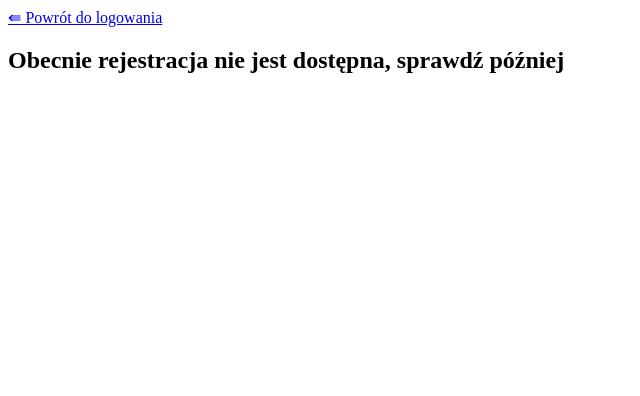
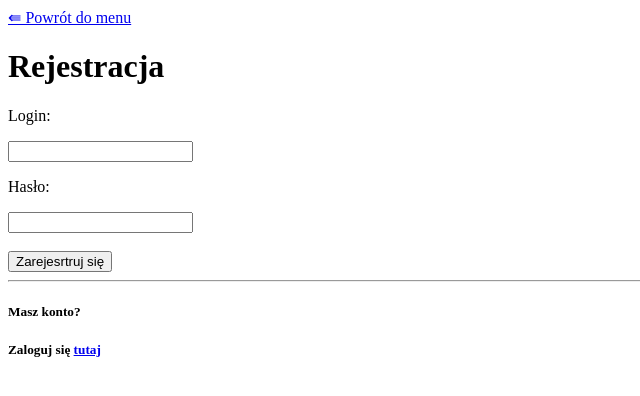
Before and after one commit to Leonard-2012/Strona_z_Szyfrem, a Flask app: page /rejestracja in a window 1280 px wide. Shown: the top 396 px of the page, without its empty margins (0-640 px from the left). Run offline with Flask 3, Linux system fonts and the light colour scheme.

Commit message:
4.1.1 - logowanie, wylogowywanie i rejestracja

```diff
--- a/app.py
+++ b/app.py
@@ -1,6 +1,7 @@
 from flask import Flask, render_template, request, redirect, url_for, session
 import random
 import sqlite3 as sql3
+from datetime import datetime
 
 app = Flask(__name__)
 app.secret_key = '#Super_wazny_klucz'
@@ -17,7 +18,7 @@ def init_db():
     CREATE TABLE IF NOT EXISTS users(
         login TEXT NOT NULL PRIMARY KEY,
         haslo TEXT NOT NULL,
-        poziom INTEGER
+        data TEXT NOT NULL
     )
     """)
     cur.execute("""
@@ -117,7 +118,6 @@ def sprawdz_logowanie(login, haslo):
     )
     wynik = cur.fetchone()
     conn.close()
-    print(haslo, wynik)
     if haslo == wynik[1]:
         wynik = 1
     else:
@@ -227,6 +227,7 @@ def logowanie():
         try:
             if sprawdz_logowanie(request.form['login'], request.form['haslo']):
                 session['zalogowany'] = True
+                session['login'] = request.form['login']
                 return render_template('administracja.html')
             else:
                 return render_template('logowanie.html', zle=1)
@@ -236,14 +237,46 @@ def logowanie():
         return render_template('logowanie.html', zle=0)
 
 
-@app.route("/rejestracja")
+@app.route("/rejestracja", methods=['GET', 'POST'])
 def rejestracja():
-    return render_template('rejestracja.html')
+    if request.method == 'POST':
+        conn, cur = polacz()
+        login = request.form['login']
+        haslo = request.form['haslo']
+        cur.execute(
+            "SELECT 1 FROM users WHERE login = ?",
+            (login,)
+        )
+        pod_loginem = cur.fetchone()
+        if pod_loginem:
+            conn.close()
+            return render_template('rejestracja.html', zle=1)
+        data = datetime.now().strftime('%Y-%m-%d')
+        cur.execute('INSERT INTO users(login, haslo, data) VALUES(?, ?, ?)', (login, haslo, data))
+        conn.commit()
+        conn.close()
+        return redirect(url_for('pomyslna'))
+    else:
+        return render_template('rejestracja.html', zle=0)
+
+
+@app.route("/pomyslna")
+def pomyslna():
+    return render_template('pomyslna.html')
 
 
 @app.route("/administracja")
 def administracja():
-    return render_template('administracja.html')
+    if session.get('zalogowany', False):
+        conn, cur = polacz()
+        cur.execute(
+            "SELECT * FROM users WHERE login = ?",
+            (session['login'],)
+        )
+        user = cur.fetchone()
+        return render_template('administracja.html', data=user[2])
+    else:
+        return redirect(url_for('logowanie'))
 
 
 @app.route("/logout")
@@ -253,6 +286,8 @@ def logout():
     except:
         pass
     return redirect(url_for("index"))
+
+
 @app.route("/cleanup", methods=["POST"])
 def cleanup():
     conn, cur = polacz()
--- a/templates/rejestracja.html
+++ b/templates/rejestracja.html
@@ -1,11 +1,32 @@
 <!DOCTYPE html>
-<html lang="en">
+<html lang="pl">
 <head>
     <meta charset="UTF-8">
     <title>Szyfr Leonarda Królczyka</title>
+    <style>
+    male {
+    color: red;
+    font-size: 12px;
+    }
+    </style>
 </head>
 <body>
-    <a href='{{ url_for("logowanie") }}'>&lAarr; Powrót do logowania</a>
-    <h2>Obecnie rejestracja nie jest dostępna, sprawdź później</h2>
+    <a href='{{ url_for("index") }}'>&lAarr; Powrót do menu</a>
+    <h1>Rejestracja</h1>
+    <form method="post">
+        <p>Login:</p>
+        <input type="text" name="login" size="20" required>
+        <p>Hasło:</p>
+        <input type="text" name="haslo" size="20" required>
+        <br>
+        {% if zle %}
+        <male>Niepoprawny login lub hasło.</male>
+        {% endif %}
+        <br>
+        <button type="submit">Zarejesrtruj się</button>
+        <hr>
+        <h5>Masz konto?</h5>
+        <h5>Zaloguj się <a href="{{ url_for( 'logowanie' ) }}">tutaj</a></h5>
+    </form>
 </body>
 </html>
```
Also changed, not shown: templates/administracja.html (+23 -1 lines), templates/index.html (+4 -3 lines), templates/pomyslna.html (added, +25 -0 lines), datas/baza.db (deleted).
